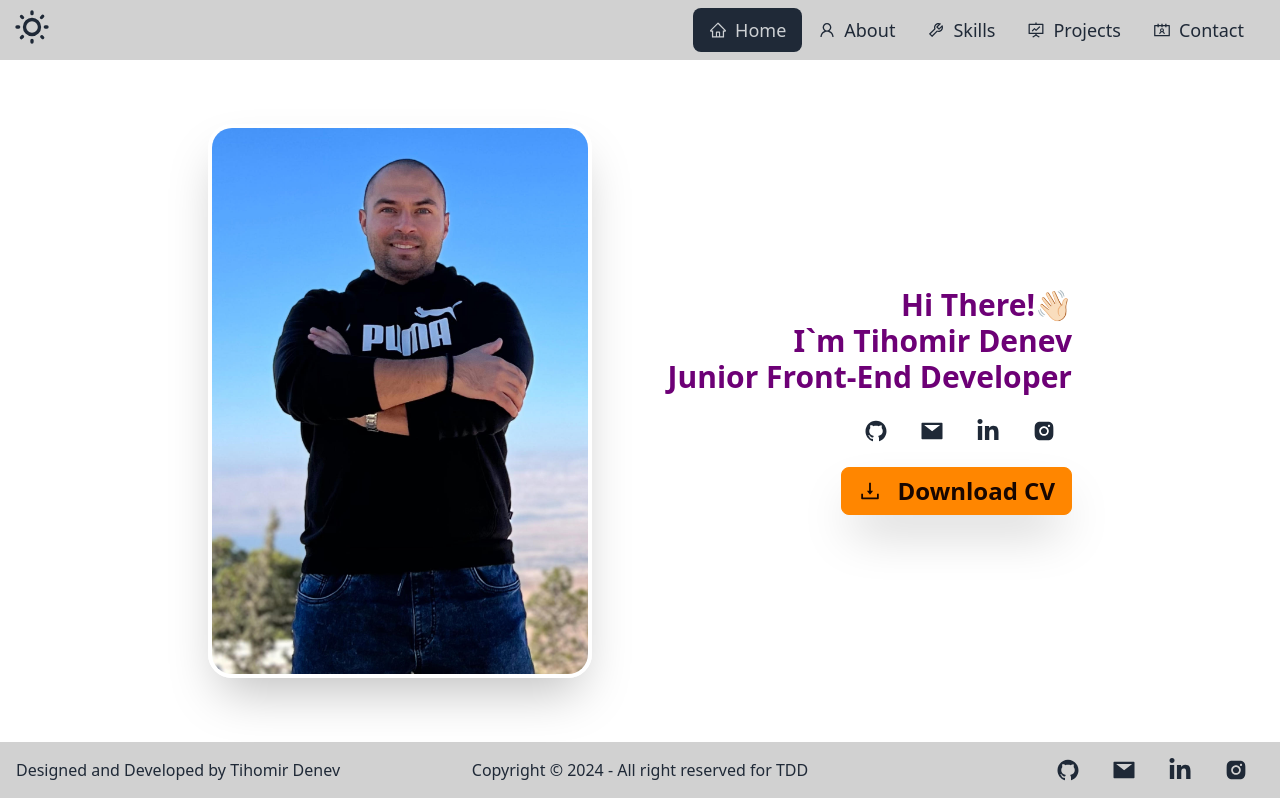
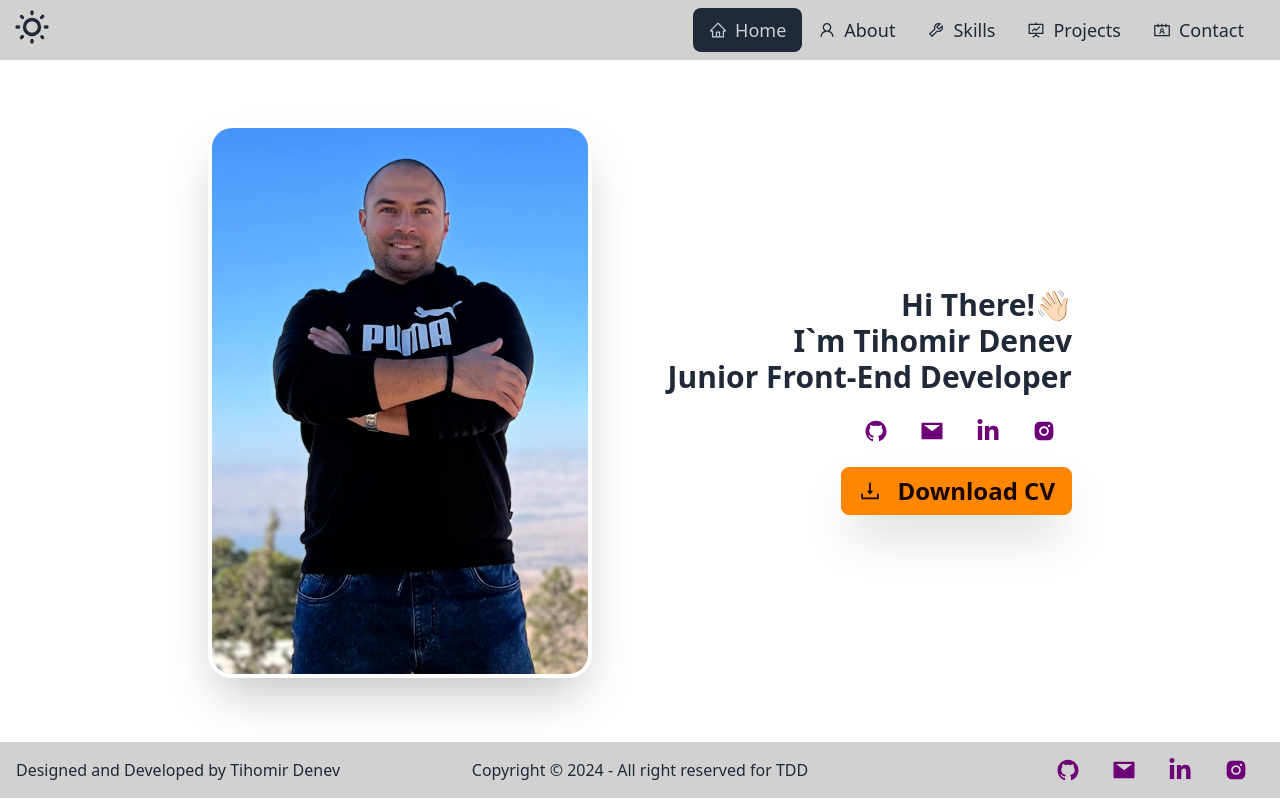
Before and after one commit to TihomirDenev/My-PortFolio, a React (Vite) app: page / in a window 1280 px wide. Built offline with nearby package versions, Linux system fonts and the light colour scheme.

Commit message:
Enhance Styles for Social Media Icons

```diff
--- a/src/components/Connect/Connect.jsx
+++ b/src/components/Connect/Connect.jsx
@@ -3,10 +3,10 @@ import { FaLinkedinIn } from 'react-icons/fa6';
 
 export default function Connect() {
   return (
-    <div className='flex-1 text-right '>
-      <ul className='footer-icons flex justify-end'>
+    <div className='flex-1 text-right'>
+      <ul className='footer-icons flex justify-end text-primary'>
         <li
-          className='mx-4 text-2xl hover:text-secondary'
+          className='mx-4 text-2xl duration-300 hover:text-secondary hover:bg-gray-300 hover:rounded-xl'
           title='GitHub'
         >
           <a
@@ -17,7 +17,7 @@ export default function Connect() {
           </a>
         </li>
         <li
-          className='mx-4 text-2xl hover:text-secondary'
+          className='mx-4 text-2xl duration-300 hover:text-secondary hover:bg-gray-300 hover:rounded-md'
           title='GMail'
         >
           <a
@@ -28,7 +28,7 @@ export default function Connect() {
           </a>
         </li>
         <li
-          className='mx-4 text-2xl hover:text-secondary'
+          className='mx-4 text-2xl duration-300 hover:text-secondary hover:bg-gray-300 hover:rounded-md'
           title='LinkedIn'
         >
           <a
@@ -39,7 +39,7 @@ export default function Connect() {
           </a>
         </li>
         <li
-          className='mx-4 text-2xl hover:text-secondary'
+          className='mx-4 text-2xl duration-300 hover:text-secondary hover:bg-gray-300 hover:rounded-md'
           title='Instagram'
         >
           <a
--- a/src/views/Home/Home.jsx
+++ b/src/views/Home/Home.jsx
@@ -13,9 +13,7 @@ export default function Home() {
       />
       <div className='text-3xl flex flex-col items-end'>
         <div className='flex'>
-          <p className='font-bold text-primary duration-300 hover:text-info'>
-            Hi There!{' '}
-          </p>
+          <p className='font-bold duration-300 hover:text-info'>Hi There! </p>
           <span
             className='inline-block animate-wave'
             style={{ transformOrigin: '70% 70%' }}
@@ -25,10 +23,10 @@ export default function Home() {
             👋🏻
           </span>
         </div>
-        <p className='font-bold text-primary duration-300 hover:text-info'>
+        <p className='font-bold duration-300 hover:text-info'>
           I`m Tihomir Denev
         </p>
-        <p className='font-bold text-primary duration-300 hover:text-info'>
+        <p className='font-bold duration-300 hover:text-info'>
           Junior Front-End Developer
         </p>
 
@@ -39,7 +37,7 @@ export default function Home() {
           href={CV}
           target='_blank'
           rel='noopener noreferrer'
-          download='Tihomir_Denev_CV.pdf' // Specify the name for the downloaded file
+          download='Tihomir_Denev_CV.pdf'
           className='btn btn-accent shadow-2xl text-2xl flex items-center'
         >
           <AiOutlineDownload className='mr-2' />
```
Also changed, not shown: src/assets/about.png (added), src/assets/avatar.svg (added).
